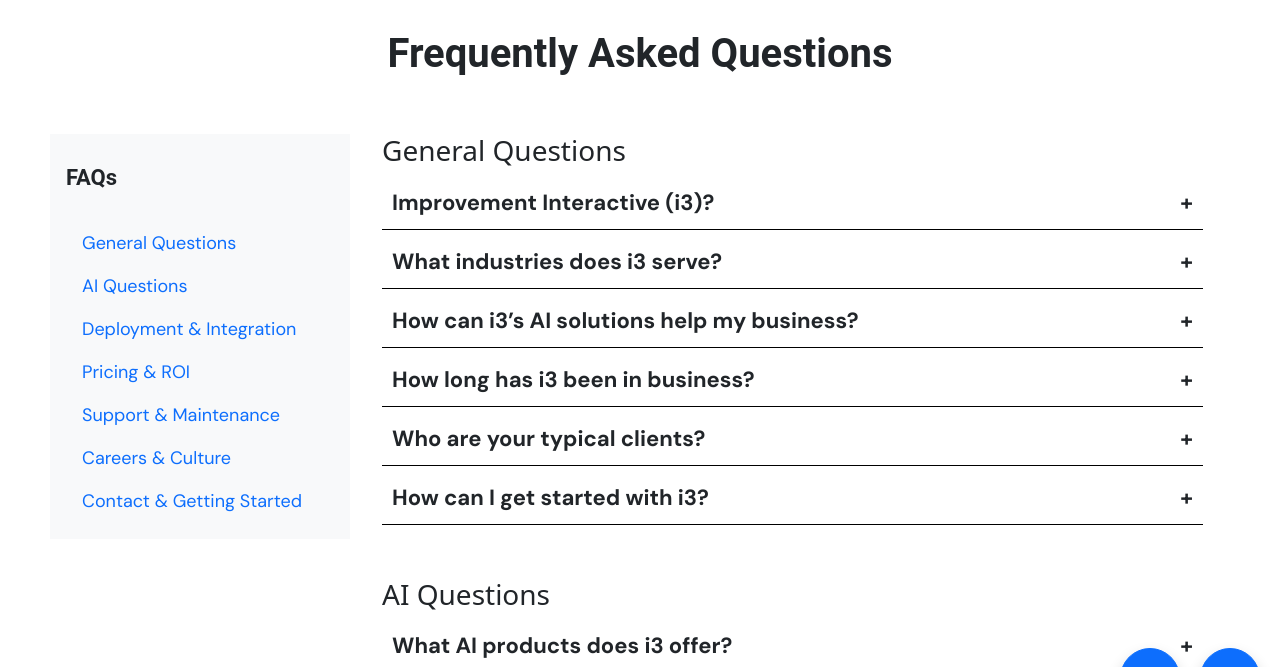
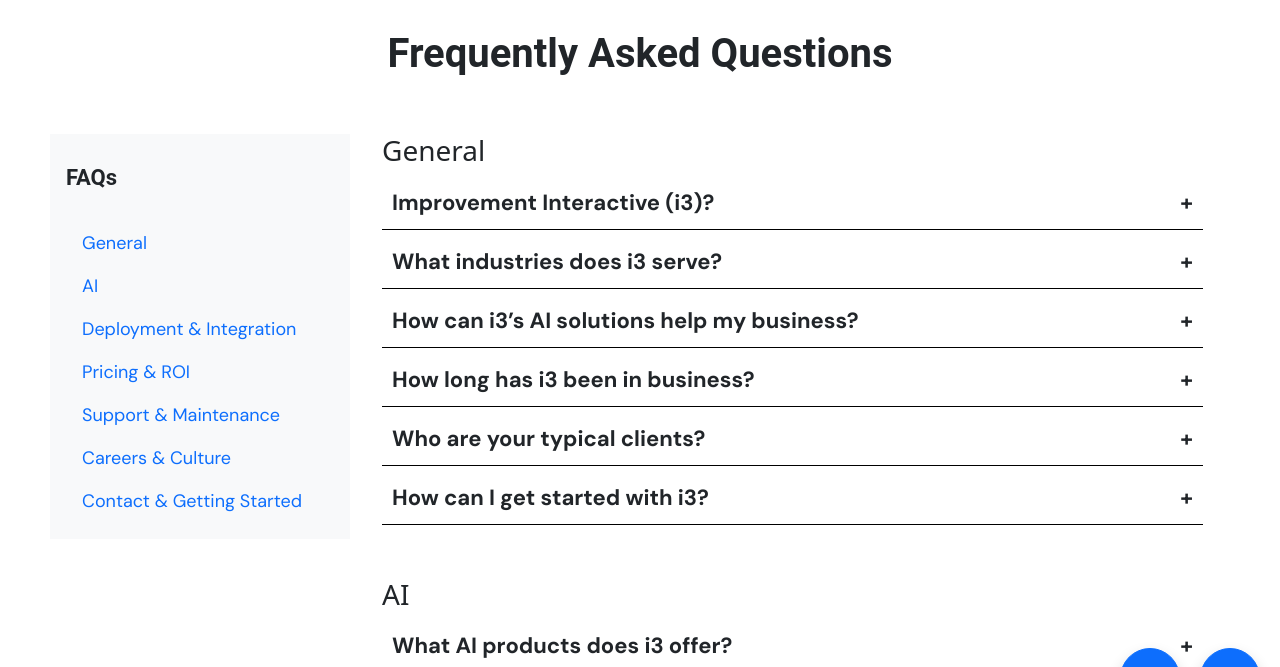
Before and after one commit to siva-kumar/i3-website-ux, a website: page public/faq.html in a window 1280 px wide. Shown: the part 82-749 px from the top of the page. Drawn offline with nearby package versions, Linux system fonts and the light colour scheme.

Commit message:
FAQ changes

```diff
--- a/public/faq.html
+++ b/public/faq.html
@@ -119,8 +119,8 @@
         <nav id="sidebarMenu" class="collapse d-md-block sidebar">
             <h4 class="fw-bold mb-3">FAQs</h4>
             <ul class="nav flex-column">
-                <li class="nav-item"><a class="nav-link" href="#general">General Questions</a></li>
-                <li class="nav-item"><a class="nav-link" href="#ai-questions">AI Questions</a></li>
+                <li class="nav-item"><a class="nav-link" href="#general">General</a></li>
+                <li class="nav-item"><a class="nav-link" href="#ai-questions">AI</a></li>
                 <li class="nav-item"><a class="nav-link" href="#deployment">Deployment & Integration</a></li>
                 <li class="nav-item"><a class="nav-link" href="#pricing">Pricing & ROI</a></li>
                 <li class="nav-item"><a class="nav-link" href="#support">Support & Maintenance</a></li>
@@ -131,7 +131,7 @@
 
         <main class="col-md-9 ms-sm-auto col-lg-9 content text-to-speech faq">
             <section id="general">
-                <h3>General Questions</h3>
+                <h3>General</h3>
 
                 <div class="col-md-12 faq-item">
                     <div class="faq-question">
@@ -202,7 +202,7 @@
             </section>
 
             <section id="ai-questions" class="pt-5">
-                <h3>AI Questions</h3>
+                <h3>AI</h3>
 
                 <div class="col-md-12 faq-item">
                     <div class="faq-question">
@@ -567,7 +567,7 @@
 
             <div class="row pt-3">
                 <a class="col" href="home.html#what-we-do">Services</a>
-                <a class="col" href="home.html#faqs-info">FAQs</a>
+                <a class="col" href="faq.html">FAQs</a>
                 <a class="col sitemap-inactive">Press</a>
             </div>
 
```
Also changed, not shown: public/about-us.html (+3 -3 lines), public/careers.html (+8 -1 lines).
